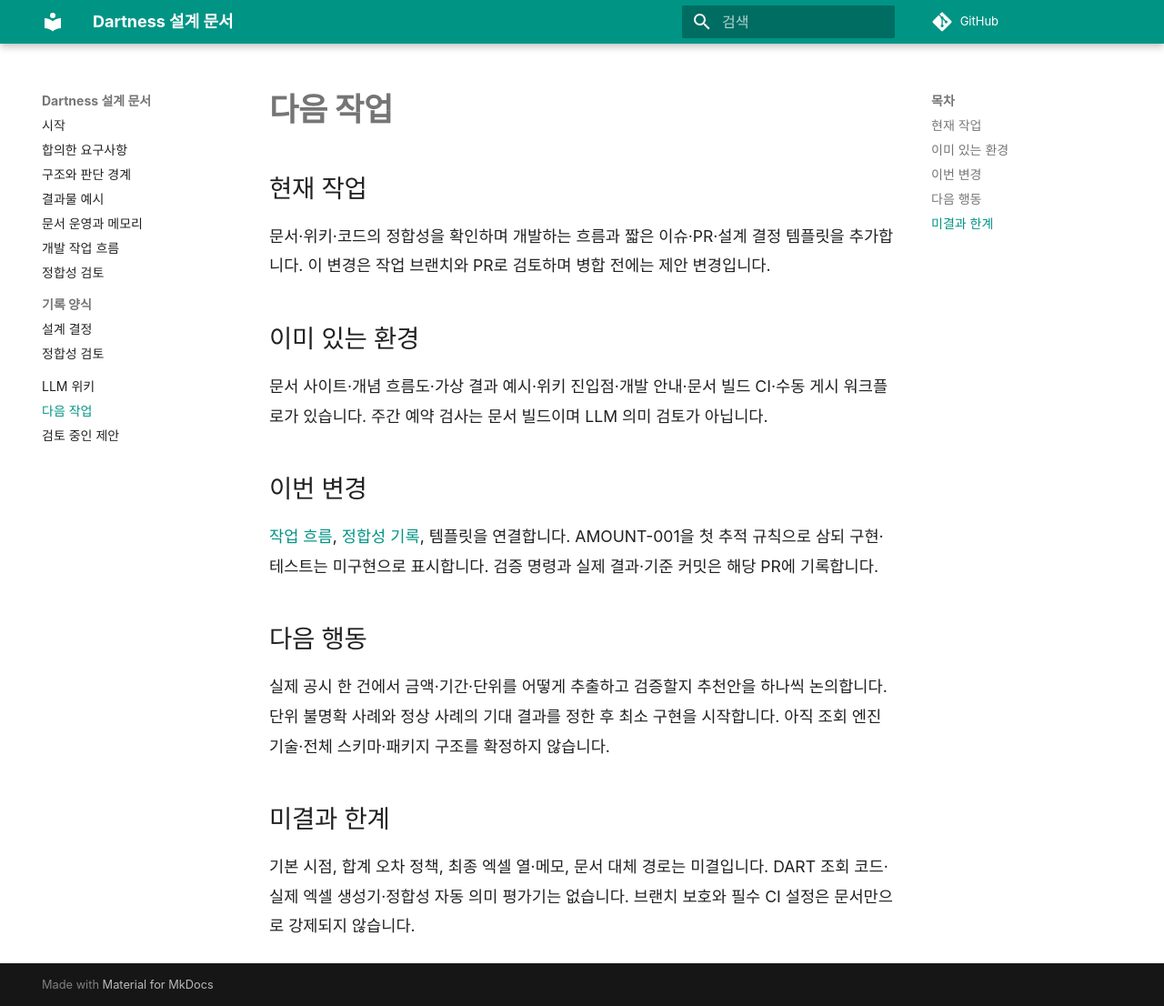
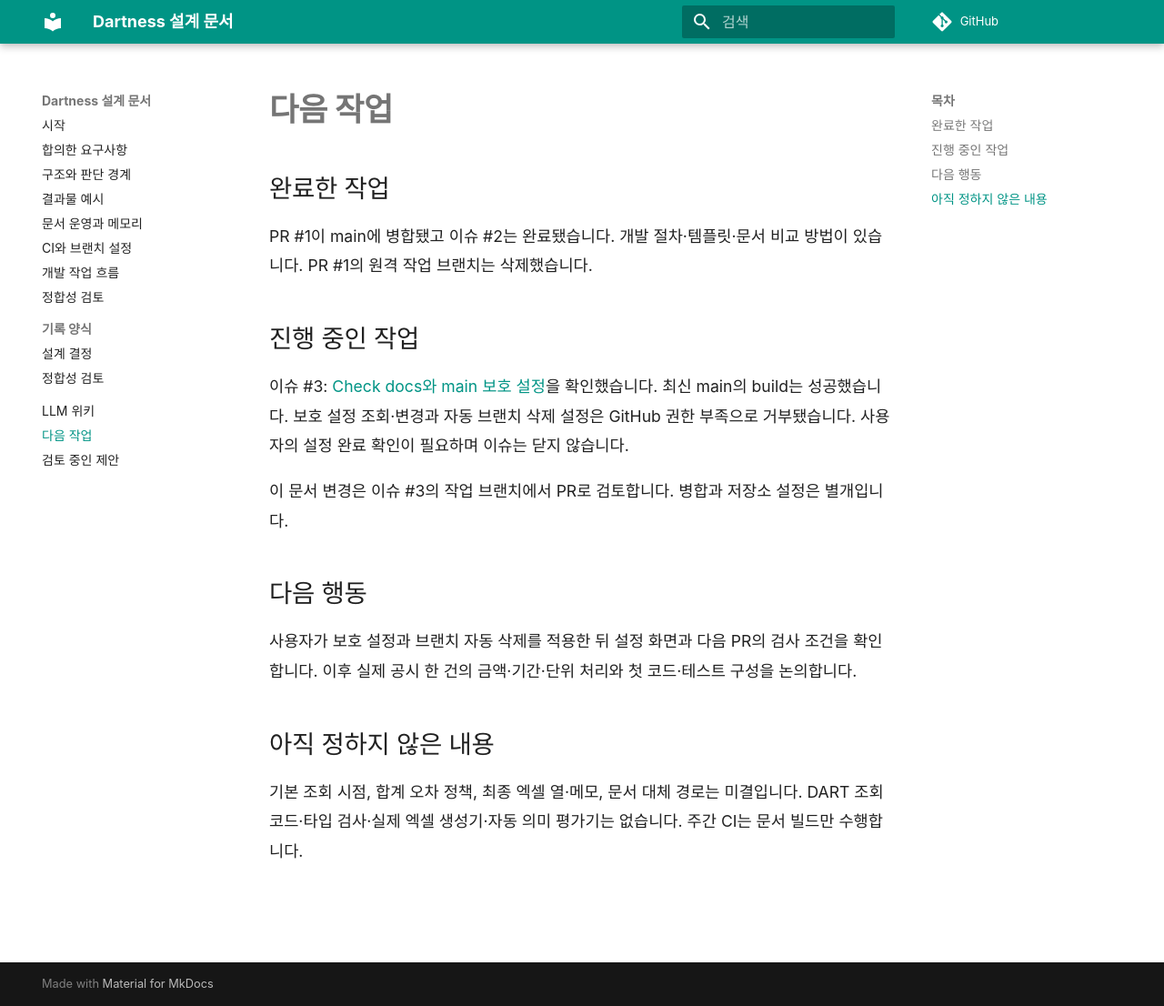
Before and after one commit to YUJAEYUN/Dartness, an MkDocs documentation site: the page built from docs/work-state.md, in a window 1280 px wide and 1106 px high. Shown: the whole window at 91% size. Built offline with MkDocs 1.6.1 and Material for MkDocs 9.7.7, drawn with Linux system fonts in a browser that asks for light colours; comment, search, counter and statistics services are not loaded.

Commit message:
文서 CI 검사 범위와 main 보호 설정 방법 정리

```diff
--- /dev/null
+++ b/docs/ci.md
@@ -0,0 +1,54 @@
+# 문서 CI와 main 보호 설정
+
+## Check docs가 하는 일
+
+설정 파일은 `.github/workflows/docs.yml`입니다. 워크플로 이름은 **Check docs**, 실제 필수 검사로 선택할 작업 이름은 **build**입니다. GitHub 화면에서는 Check docs / build처럼 보일 수 있습니다.
+
+1. Ubuntu 실행 환경에서 저장소를 받습니다.
+2. Python 3.12를 설치하고 pip 다운로드 캐시를 준비합니다.
+3. requirements-docs.txt에 고정한 문서 패키지를 설치합니다.
+4. `python -m mkdocs build --strict`로 docs와 mkdocs.yml을 사이트로 변환합니다.
+5. site/ 결과물을 documentation-preview 아티팩트로 저장합니다. 웹 게시 작업은 아닙니다.
+
+PR에서는 기본적으로 GitHub가 만든 임시 병합 결과를 검사합니다. main에 push되면 다시 검사합니다. 수동 실행과 매주 월요일 오전 9시(한국 시간) 예약 실행도 있습니다.
+
+## 검사 범위
+
+| 확인하는 것 | 확인하지 않는 것 |
+|---|---|
+| 문서 빌드·설정 오류, 설정된 탐색·링크 검사에서 발생한 경고 | 문서·위키·코드의 의미 일치 |
+| 의존성 설치와 사이트 생성 | DART 추출 정확성, 타입·회귀 테스트 |
+| 경고 발생 시 strict 빌드 실패 | Mermaid의 브라우저 렌더링, 실제 화면 가독성, 외부 링크 상태 |
+
+모든 마크다운 오류를 잡는 린터는 아닙니다. 로그의 INFO 항목까지 모두 실패로 처리하지 않습니다. PR에서 build가 성공했어도 기준 변경과 검사 우회 여부는 리뷰합니다.
+
+## 확인한 실행
+
+2026-11-19, 병합 커밋 `8e8a36ccf983a3bbc29a66a611075ab00c3cdae2`의 [main 실행](https://github.com/YUJAEYUN/Dartness/actions/runs/44465690212)이 성공했습니다. build의 의존성 설치·엄격한 빌드·아티팩트 저장 단계가 모두 성공했습니다.
+
+## 적용할 보호 규칙
+
+사용자와 합의한 설정입니다. 아래 설정을 문서에 적는 것만으로 활성화되지는 않습니다.
+
+- main 변경은 PR로 진행합니다.
+- build 검사 통과와 최신 main 반영을 요구합니다.
+- 협업자가 본인 한 명이므로 타인의 승인은 필수로 요구하지 않습니다.
+- main의 강제 push와 삭제를 막습니다. 관리자에게도 규칙을 적용합니다.
+- 병합한 작업 브랜치는 자동 삭제합니다. 로컬 브랜치·worktree는 미커밋 작업과 사용 여부를 확인한 뒤 정리합니다.
+- 현재는 사용자 승인 후 에이전트가 병합합니다. 자동 병합은 켜지 않습니다.
+
+## 사용자가 설정할 항목
+
+2026-11-19 기준 자동 삭제 값은 false였습니다. 현재 GitHub 연결은 저장소 관리 API 권한이 없어 보호 규칙 조회·변경과 자동 삭제 설정 변경이 HTTP 403으로 거부됐습니다. 기존 보호 규칙의 유무를 확인했다고 간주하지 않습니다.
+
+1. **Settings → General → Pull Requests**에서 **Automatically delete head branches**를 켭니다.
+2. **Settings → Branches**에서 main 보호 규칙을 확인하거나 추가합니다. 기존 규칙이 있으면 중복 생성하지 말고 충돌 여부를 확인합니다.
+3. **Require a pull request before merging**을 켜고 **Require approvals**는 끕니다.
+4. **Require status checks to pass before merging**을 켜고 이 저장소 GitHub Actions의 **build** 검사를 선택합니다.
+5. **Require branches to be up to date before merging**을 켭니다.
+6. 관리자 우회도 막는 **Do not allow bypassing the above settings**를 켭니다. **Allow force pushes**, **Allow deletions**는 끕니다.
+7. 저장 후 설정 화면을 다시 확인합니다. Rulesets를 이미 사용 중이면 같은 목적의 규칙을 그곳에서 관리하고 두 방식의 규칙이 충돌하지 않게 합니다.
+
+설정 후 일반 push를 강제로 시도해 확인할 필요는 없습니다. 저장된 설정과 다음 정상 PR의 병합 조건을 확인합니다. 적용 완료 전까지 이슈 #3은 열린 상태로 유지합니다.
+
+PR #1의 원격 작업 브랜치 docs/development-workflow는 병합 사실을 확인한 뒤 삭제했습니다. 병합 코드와 PR 기록은 남아 있습니다.
--- a/docs/development-workflow.md
+++ b/docs/development-workflow.md
@@ -79,3 +79,7 @@ Git 차이·커밋·PR·CI 결과와 작업 상태를 우선 활용합니다.
 - GitHub의 필수 검사·최신 브랜치 요구 또는 merge queue는 규모와 권한에 맞춰 검토합니다. 현재 저장소에는 이 문서로 자동 설정되지 않습니다.
 
 처음에는 순차 통합으로 시작합니다. 병합 충돌을 없애기 위해 서비스를 쪼개거나 분산 락·별도 조정 서버를 먼저 만들지 않습니다.
+
+## CI와 병합 후 정리
+
+[검사와 보호 설정](ci.md)을 따릅니다. 병합한 작업 브랜치는 삭제하며 main은 유지합니다. 로컬 작업은 미커밋 변경과 다른 작업의 사용 여부를 먼저 확인합니다.
--- a/docs/work-state.md
+++ b/docs/work-state.md
@@ -1,21 +1,19 @@
 # 다음 작업
 
-## 현재 작업
+## 완료한 작업
 
-문서·위키·코드의 정합성을 확인하며 개발하는 흐름과 짧은 이슈·PR·설계 결정 템플릿을 추가합니다. 이 변경은 작업 브랜치와 PR로 검토하며 병합 전에는 제안 변경입니다.
+PR #1이 main에 병합됐고 이슈 #2는 완료됐습니다. 개발 절차·템플릿·문서 비교 방법이 있습니다. PR #1의 원격 작업 브랜치는 삭제했습니다.
 
-## 이미 있는 환경
+## 진행 중인 작업
 
-문서 사이트·개념 흐름도·가상 결과 예시·위키 진입점·개발 안내·문서 빌드 CI·수동 게시 워크플로가 있습니다. 주간 예약 검사는 문서 빌드이며 LLM 의미 검토가 아닙니다.
+이슈 #3: [Check docs와 main 보호 설정](ci.md)을 확인했습니다. 최신 main의 build는 성공했습니다. 보호 설정 조회·변경과 자동 브랜치 삭제 설정은 GitHub 권한 부족으로 거부됐습니다. 사용자의 설정 완료 확인이 필요하며 이슈는 닫지 않습니다.
 
-## 이번 변경
-
-[작업 흐름](development-workflow.md), [정합성 기록](consistency.md), 템플릿을 연결합니다. AMOUNT-001을 첫 추적 규칙으로 삼되 구현·테스트는 미구현으로 표시합니다. 검증 명령과 실제 결과·기준 커밋은 해당 PR에 기록합니다.
+이 문서 변경은 이슈 #3의 작업 브랜치에서 PR로 검토합니다. 병합과 저장소 설정은 별개입니다.
 
 ## 다음 행동
 
-실제 공시 한 건에서 금액·기간·단위를 어떻게 추출하고 검증할지 추천안을 하나씩 논의합니다. 단위 불명확 사례와 정상 사례의 기대 결과를 정한 후 최소 구현을 시작합니다. 아직 조회 엔진 기술·전체 스키마·패키지 구조를 확정하지 않습니다.
+사용자가 보호 설정과 브랜치 자동 삭제를 적용한 뒤 설정 화면과 다음 PR의 검사 조건을 확인합니다. 이후 실제 공시 한 건의 금액·기간·단위 처리와 첫 코드·테스트 구성을 논의합니다.
 
-## 미결과 한계
+## 아직 정하지 않은 내용
 
-기본 시점, 합계 오차 정책, 최종 엑셀 열·메모, 문서 대체 경로는 미결입니다. DART 조회 코드·실제 엑셀 생성기·정합성 자동 의미 평가기는 없습니다. 브랜치 보호와 필수 CI 설정은 문서만으로 강제되지 않습니다.
+기본 조회 시점, 합계 오차 정책, 최종 엑셀 열·메모, 문서 대체 경로는 미결입니다. DART 조회 코드·타입 검사·실제 엑셀 생성기·자동 의미 평가기는 없습니다. 주간 CI는 문서 빌드만 수행합니다.
--- a/mkdocs.yml
+++ b/mkdocs.yml
@@ -42,6 +42,7 @@ nav:
   - 구조와 판단 경계: architecture.md
   - 결과물 예시: output-example.md
   - 문서 운영과 메모리: documentation.md
+  - CI와 브랜치 설정: ci.md
   - 개발 작업 흐름: development-workflow.md
   - 정합성 검토: consistency.md
   - 기록 양식:
```
Also changed, not shown: docs/wiki/index.md (+1 -0 lines).
